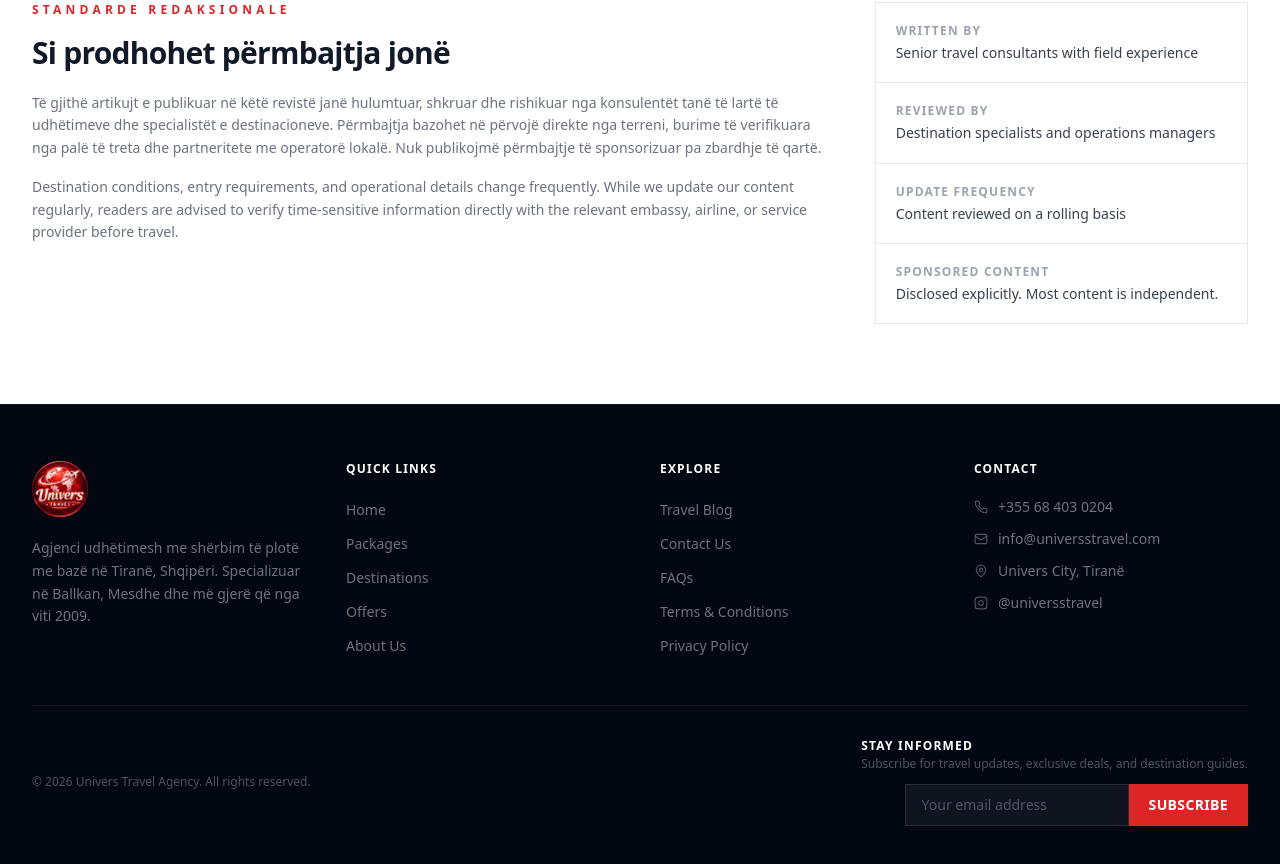
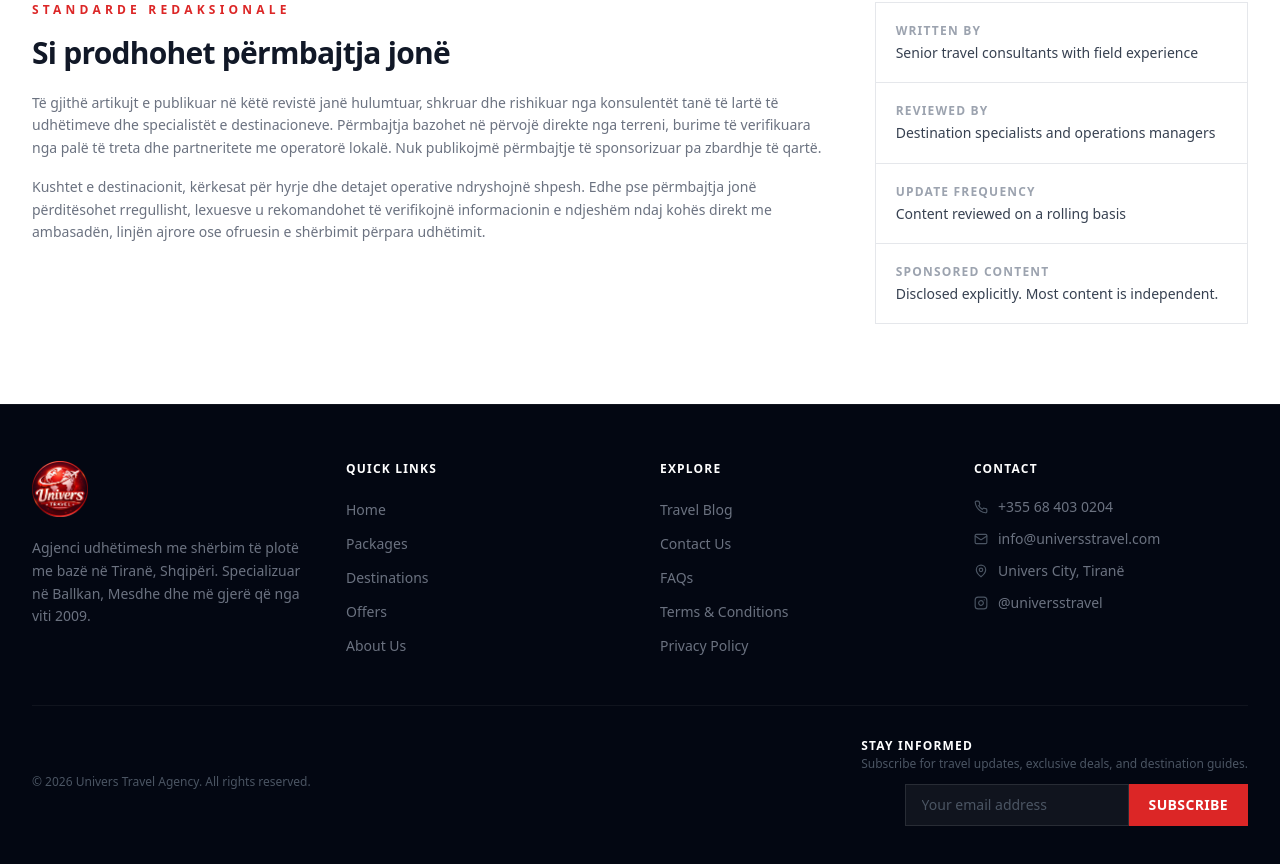
Before and after one commit to bla-mamba/univers-agency-finished, a React (Vite) app: page /blog in a window 1280 px wide. Shown: the part 1077-1941 px from the top of the page. Built offline with nearby package versions, Linux system fonts and the light colour scheme; no server answers; the database is empty.

Commit message:
Updated BlogPage.tsx

```diff
--- a/src/pages/BlogPage.tsx
+++ b/src/pages/BlogPage.tsx
@@ -267,7 +267,7 @@ Të fundit
  Të gjithë artikujt e publikuar në këtë revistë janë hulumtuar, shkruar dhe rishikuar nga konsulentët tanë të lartë të udhëtimeve dhe specialistët e destinacioneve. Përmbajtja bazohet në përvojë direkte nga terreni, burime të verifikuara nga palë të treta dhe partneritete me operatorë lokalë. Nuk publikojmë përmbajtje të sponsorizuar pa zbardhje të qartë.
  </p>
  <p className="text-gray-500 text-sm leading-relaxed">
- Destination conditions, entry requirements, and operational details change frequently. While we update our content regularly, readers are advised to verify time-sensitive information directly with the relevant embassy, airline, or service provider before travel.
+Kushtet e destinacionit, kërkesat për hyrje dhe detajet operative ndryshojnë shpesh. Edhe pse përmbajtja jonë përditësohet rregullisht, lexuesve u rekomandohet të verifikojnë informacionin e ndjeshëm ndaj kohës direkt me ambasadën, linjën ajrore ose ofruesin e shërbimit përpara udhëtimit.
  </p>
  </div>
 
```
